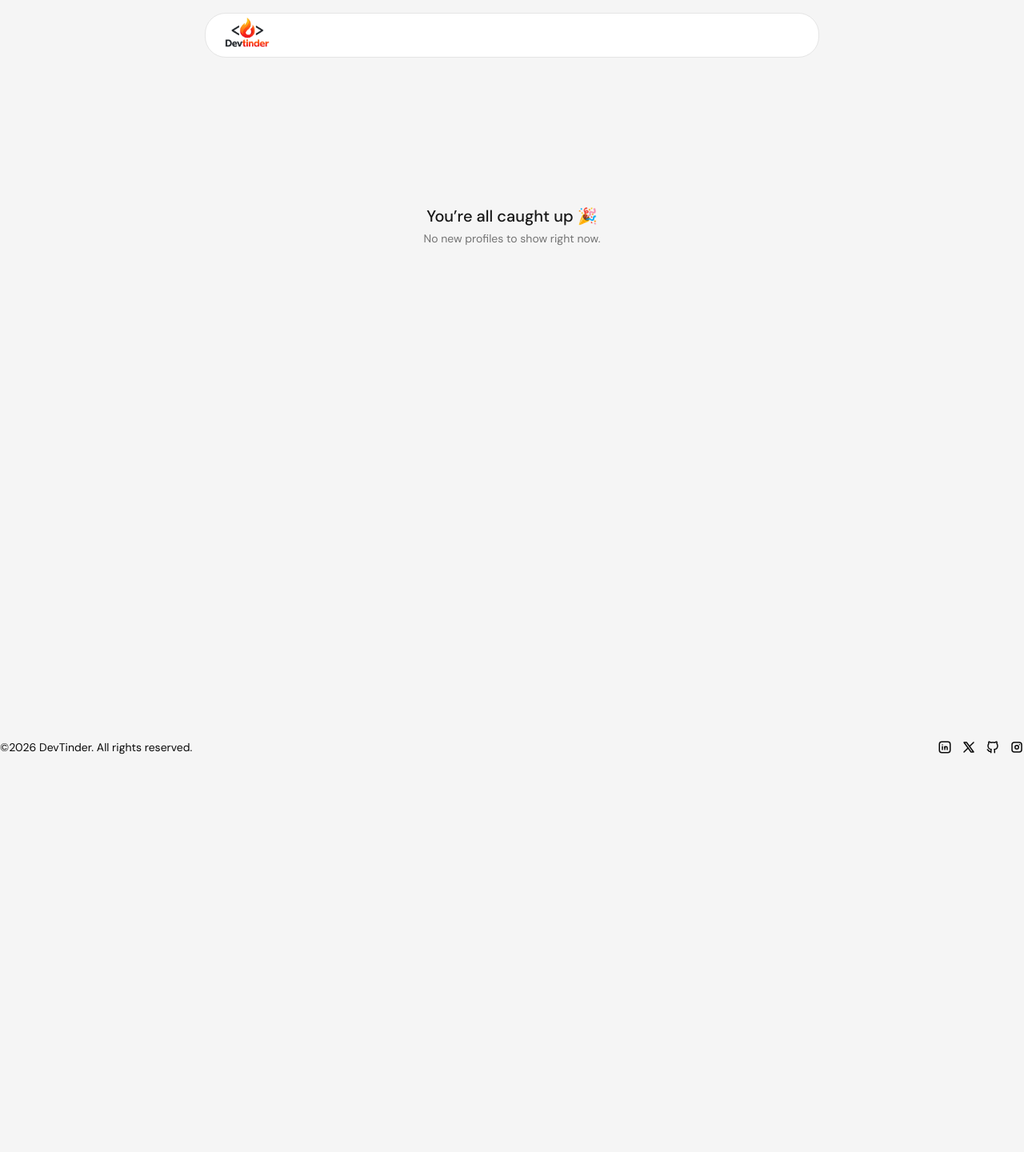
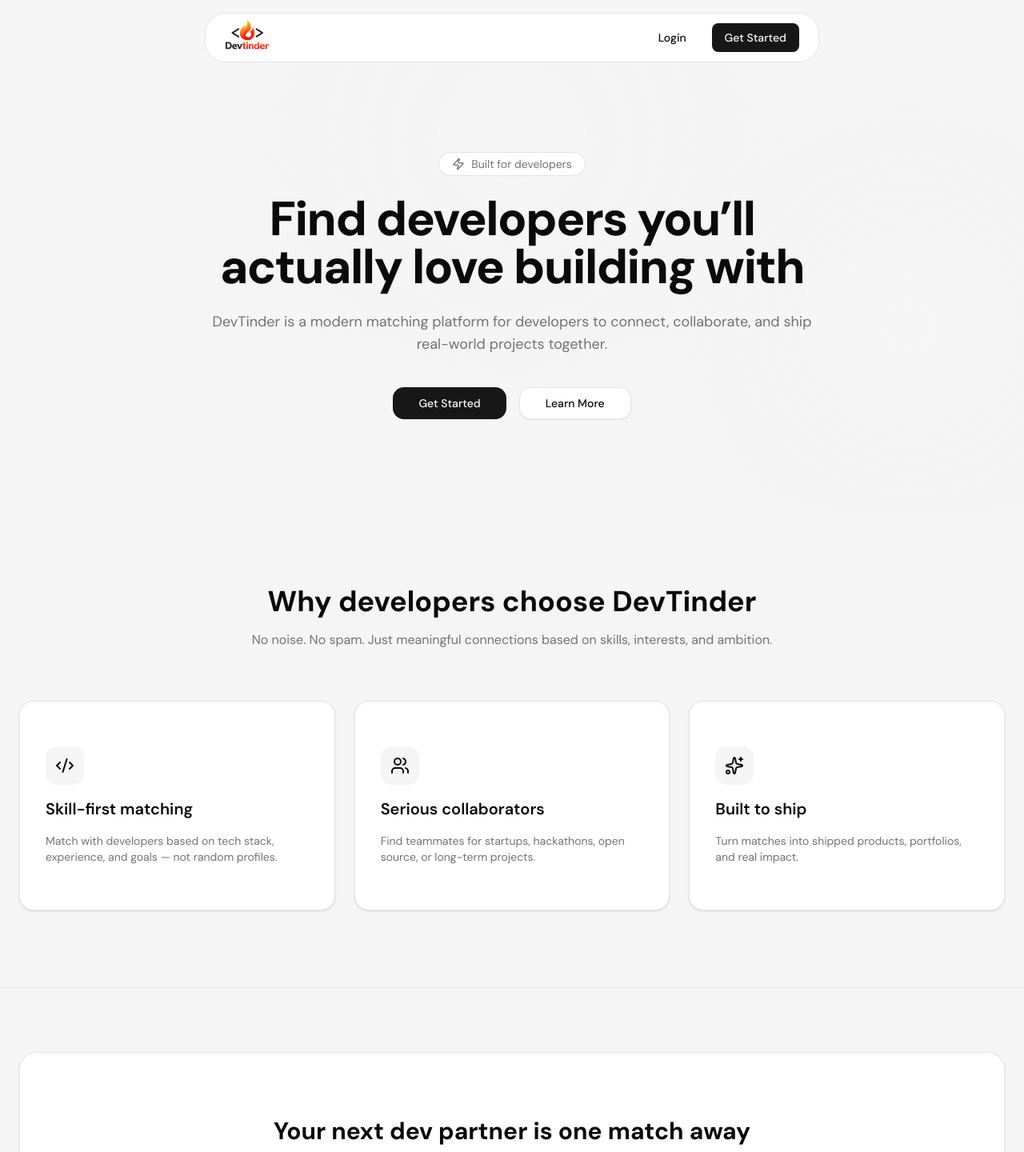
Before and after one commit to devxsagar/DevTinder-frontend, a React (Vite) app: page / in a window 1280 px wide. Shown: the top 1440 px of the page at 80% size. Before the commit the page ends 956 px from the top, so only its background shows below. Built offline with nearby package versions, Linux system fonts and the light colour scheme; no server answers.

Commit message:
fix: home page url bug

```diff
--- a/src/App.jsx
+++ b/src/App.jsx
@@ -7,6 +7,8 @@ import Navbar from "./components/Navigation/Navbar";
 import Footer from "./components/Navigation/Footer";
 import { toast, Toaster } from "sonner";
 import { addUser, removeUser } from "./feature/userSlice";
+import { Button } from "./components/ui/button";
+import Home from "./components/Home";
 
 const App = () => {
   const dispatch = useDispatch();
@@ -23,9 +25,12 @@ const App = () => {
         return;
       }
 
-      const res = await axios.get(import.meta.env.VITE_REACT_APP_BACKEND_BASE_URL + "/profile/view", {
-        withCredentials: true,
-      });
+      const res = await axios.get(
+        import.meta.env.VITE_REACT_APP_BACKEND_BASE_URL + "/profile/view",
+        {
+          withCredentials: true,
+        },
+      );
 
       if (res.data.success) {
         dispatch(addUser(res.data.user));
@@ -44,7 +49,7 @@ const App = () => {
 
   return (
     <div className="max-xl:px-4 z-100 ">
-      {location.pathname !== "/login" && location.pathname !== "/signup" && <Navbar />}
+      <Navbar />
       <Outlet />
       <Footer />
       <Toaster position="top-right" />
--- /dev/null
+++ b/src/components/Home.jsx
@@ -0,0 +1,115 @@
+import { Button } from "@/components/ui/button";
+import { Card, CardContent } from "@/components/ui/card";
+import { Heart, Code2, Users, Sparkles, Zap } from "lucide-react";
+import Navbar from "./Navigation/Navbar";
+import Footer from "./Navigation/Footer";
+import { useNavigate } from "react-router-dom";
+const Home = () => {
+  const navigate = useNavigate();
+  return (
+    <div className="min-h-screen bg- text-foreground">
+        <Navbar />
+
+      {/* HERO */}
+      <section className="relative overflow-hidden">
+        {/* subtle background effects */}
+        <div className="pointer-events-none absolute inset-0">
+          <div className="absolute -top-24 left-1/2 h-96 w-96 -translate-x-1/2 rounded-full bg-accent/40 blur-3xl" />
+          <div className="absolute top-1/3 right-0 h-72 w-72 rounded-full bg-secondary blur-3xl" />
+        </div>
+
+        <div className="relative mx-auto max-w-7xl px-6 py-28 text-center">
+          <div className="mx-auto max-w-3xl space-y-6">
+            <span className="inline-flex items-center gap-2 rounded-full border bg-card px-4 py-1 text-sm text-muted-foreground">
+              <Zap className="h-4 w-4" /> Built for developers
+            </span>
+            <h1 className="text-4xl font-extrabold tracking-tight sm:text-6xl">
+              Find developers you’ll actually love building with
+            </h1>
+            <p className="text-lg text-muted-foreground">
+              DevTinder is a modern matching platform for developers to connect,
+              collaborate, and ship real-world projects together.
+            </p>
+            <div className="flex justify-center gap-4 pt-4">
+              <Button size="lg" className="rounded-xl px-8" onClick={() => navigate("/signup")} >
+                Get Started
+              </Button>
+              <Button size="lg" variant="outline" className="rounded-xl px-8">
+                Learn More
+              </Button>
+            </div>
+          </div>
+        </div>
+      </section>
+
+      {/* FEATURES */}
+      <section className="mx-auto max-w-7xl px-6 py-24">
+        <div className="mb-16 text-center">
+          <h2 className="text-3xl font-bold sm:text-4xl">
+            Why developers choose DevTinder
+          </h2>
+          <p className="mx-auto mt-4 max-w-2xl text-muted-foreground">
+            No noise. No spam. Just meaningful connections based on skills,
+            interests, and ambition.
+          </p>
+        </div>
+
+        <div className="grid gap-6 sm:grid-cols-2 lg:grid-cols-3">
+          <FeatureCard
+            icon={<Code2 className="h-6 w-6" />}
+            title="Skill-first matching"
+            description="Match with developers based on tech stack, experience, and goals — not random profiles."
+          />
+          <FeatureCard
+            icon={<Users className="h-6 w-6" />}
+            title="Serious collaborators"
+            description="Find teammates for startups, hackathons, open source, or long-term projects."
+          />
+          <FeatureCard
+            icon={<Sparkles className="h-6 w-6" />}
+            title="Built to ship"
+            description="Turn matches into shipped products, portfolios, and real impact."
+          />
+        </div>
+      </section>
+
+      {/* CTA STRIP */}
+      <section className="border-t bg-secondary">
+        <div className="mx-auto max-w-7xl px-6 py-20">
+          <Card className="rounded-3xl">
+            <CardContent className="flex flex-col items-center gap-6 p-10 text-center sm:p-14">
+              <h3 className="text-3xl font-bold">
+                Your next dev partner is one match away
+              </h3>
+              <p className="max-w-xl text-muted-foreground">
+                Stop building alone. Join DevTinder and collaborate with
+                developers who match your energy and vision.
+              </p>
+              <Button size="lg" className="rounded-xl px-10">
+                Create your profile
+              </Button>
+            </CardContent>
+          </Card>
+        </div>
+      </section>
+
+      <Footer />
+    </div>
+  );
+};
+
+function FeatureCard({ icon, title, description }) {
+return (
+<Card className="group rounded-2xl transition hover:-translate-y-1 hover:shadow-lg">
+<CardContent className="space-y-4 p-8">
+<div className="flex h-12 w-12 items-center justify-center rounded-xl bg-secondary transition group-hover:scale-110">
+{icon}
+</div>
+<h4 className="text-xl font-semibold">{title}</h4>
+<p className="text-sm text-muted-foreground">{description}</p>
+</CardContent>
+</Card>
+);
+}
+
+export default Home;
--- a/src/components/Navigation/Navbar.jsx
+++ b/src/components/Navigation/Navbar.jsx
@@ -1,5 +1,5 @@
 import { useDispatch, useSelector } from "react-redux";
-import { Link, useNavigate } from "react-router-dom";
+import { Link, useLocation, useNavigate } from "react-router-dom";
 import axios from "axios";
 
 import {
@@ -16,15 +16,22 @@ import {
   IconUserFilled,
   IconUserPlus,
 } from "@tabler/icons-react";
-import {  DEFAULT_PHOTO_URL } from "@/utils/constants";
+import { DEFAULT_PHOTO_URL } from "@/utils/constants";
 import { removeUser } from "@/feature/userSlice";
 import logo from "../../assets/logo.webp";
+import { Button } from "../ui/button";
 
 const Navbar = () => {
   const user = useSelector((state) => state.user);
 
   const navigate = useNavigate();
   const dispatch = useDispatch();
+  const location = useLocation();
+
+  const isAuthPage =
+    location.pathname === "/login" || location.pathname === "/signup";
+
+  const isHomePage = location.pathname === "/";
 
   const handleLogout = async () => {
     try {
@@ -47,13 +54,23 @@ const Navbar = () => {
     <nav className="w-full text-foreground">
       <div className="mx-auto max-w-3xl px-6 py-3 bg-background flex items-center  justify-between border border-border mt-4 rounded-4xl">
         {/* Logo */}
-        <Link to="/" className="text-lg md:text-xl font-bold cursor-pointer">
+        <Link
+          to={isHomePage ? "/" : "/app"}
+          className="text-lg md:text-xl font-bold cursor-pointer"
+        >
           <img src={logo} alt="logo" className="w-10 -mt-2 md:w-14" />
         </Link>
 
+        {isHomePage && (
+          <nav className="flex items-center gap-4">
+            <Button variant="ghost" onClick={() => navigate("/login")} >Login</Button>
+            <Button variant="default" onClick={() => navigate("/signup")}>Get Started</Button>
+          </nav>
+        )}
+
         {/* User Dropdown */}
         {user && (
-          <DropdownMenu >
+          <DropdownMenu>
             <DropdownMenuTrigger asChild>
               <Avatar className="cursor-pointer">
                 <AvatarImage
@@ -61,14 +78,14 @@ const Navbar = () => {
                   src={user.photoUrl || DEFAULT_PHOTO_URL}
                   alt="user"
                 />
-                <AvatarFallback>{user.firstName.split("")[0]}</AvatarFallback>
+                <AvatarFallback>{user.firstName?.split("")[0]}</AvatarFallback>
               </Avatar>
             </DropdownMenuTrigger>
 
             <DropdownMenuContent align="end" className="w-20 bg-popover">
               <DropdownMenuItem
                 className="cursor-pointer"
-                onClick={() => navigate("/profile")}
+                onClick={() => navigate("/app/profile")}
               >
                 <IconUser />
                 Profile
@@ -76,7 +93,7 @@ const Navbar = () => {
 
               <DropdownMenuItem
                 className="cursor-pointer"
-                onClick={() => navigate("/connections")}
+                onClick={() => navigate("/app/connections")}
               >
                 <IconUserCheck />
                 Connections
@@ -84,7 +101,7 @@ const Navbar = () => {
 
               <DropdownMenuItem
                 className="cursor-pointer"
-                onClick={() => navigate("/requests")}
+                onClick={() => navigate("/app/requests")}
               >
                 <IconUserPlus />
                 Requests
--- a/src/components/profile/ProfileEditForm.jsx
+++ b/src/components/profile/ProfileEditForm.jsx
@@ -40,8 +40,6 @@ const ProfileEditForm = () => {
 
   const navigate = useNavigate();
   const dispatch = useDispatch();
-
-  console.log(userData);
 
   // Generic change handler
   const handleChange = (e) => {
@@ -105,9 +103,9 @@ const ProfileEditForm = () => {
         });
 
         if (res?.data?.isFirstTime) {
-          navigate("/");
+          navigate("/app");
         } else {
-          navigate("/profile");
+          navigate("/app/profile");
         }
       }
     } catch (err) {
--- a/src/components/profile/RightProfileCard.jsx
+++ b/src/components/profile/RightProfileCard.jsx
@@ -66,10 +66,10 @@ const RightProfileCard = ({ user }) => {
         <div className="mt-6">
           <p className="text-xs uppercase text-muted-foreground">Skills</p>
           <div className="mt-1 flex flex-wrap  gap-2">
-            {user.skills.length === 0 ? (
+            {user.skills?.length === 0 ? (
               <p className="text-sm text-primary/80">Add your top skills</p>
             ) : (
-              user.skills.map((skill) => (
+              user.skills?.map((skill) => (
                 <span
                   key={skill}
                   className="rounded-full bg-neutral-100 px-3 py-1 text-xs font-medium text-neutral-700"
--- a/src/main.jsx
+++ b/src/main.jsx
@@ -14,24 +14,32 @@ import ProfileEditForm from "./components/profile/ProfileEditForm";
 import Connections from "./pages/Connections";
 import Requests from "./pages/Requests";
 import NotFound from "./pages/NotFound";
+import Home from "./components/Home";
 
 const router = createBrowserRouter([
+  // 🌐 Public routes (NO App layout)
   {
     path: "/",
+    element: <Home />, // your DevTinder landing page
+    errorElement: <NotFound />,
+  },
+  {
+    path: "login",
+    element: <Login />,
+  },
+  {
+    path: "signup",
+    element: <Signup />,
+  },
+
+  // 🔒 App routes (WITH App layout)
+  {
+    path: "app",
     element: <App />,
-    errorElement: <NotFound />,
     children: [
       {
-        path: "/",
+        index: true,
         element: <Feed />,
-      },
-      {
-        path: "signup",
-        element: <Signup />,
-      },
-      {
-        path: "login",
-        element: <Login />,
       },
       {
         path: "profile",
@@ -48,7 +56,7 @@ const router = createBrowserRouter([
       {
         path: "requests",
         element: <Requests />,
-      }
+      },
     ],
   },
 ]);
--- a/src/pages/Feed.jsx
+++ b/src/pages/Feed.jsx
@@ -28,6 +28,8 @@ const Feed = () => {
     fetchFeed();
   }, []);
 
+  if(!feedUsers) return
+
   return (
     <div className="w-full min-h-screen pt-30">
       <div className="w-full  max-w-7xl mx-auto flex items-center justify-center">
--- a/src/pages/Login.jsx
+++ b/src/pages/Login.jsx
@@ -38,7 +38,7 @@ const Login = () => {
         description: `Welcome back ${res?.data?.user?.firstName}!`,
       });
 
-      navigate("/");
+      navigate("/app");
     } catch (error) {
       const message = error?.response?.data?.message || "Something went wrong";
       setErrMessage(message);
--- a/src/pages/Profile.jsx
+++ b/src/pages/Profile.jsx
@@ -4,10 +4,27 @@ import { useNavigate } from "react-router-dom";
 import LeftProfileCard from "@/components/profile/LeftProfileCard";
 import RightProfileCard from "@/components/profile/RightProfileCard";
 import { useSelector } from "react-redux";
+import { Button } from "@/components/ui/button";
 
 const Profile = () => {
   const user = useSelector((state) => state.user);
   const navigate = useNavigate();
+
+  if (!user) {
+    return (
+      <div className="flex flex-col gap-4 items-center justify-center min-h-screen">
+        {" "}
+        <p>Please login in first to view your profile </p>{" "}
+        <Button
+          className=" text-sm font-medium"
+          onClick={() => navigate("/login")}
+        >
+          Login
+        </Button>
+      </div>
+    );
+  }
+
   return (
     <div className="min-h-screen bg-secondary py-10 px-4">
       <div className="mx-auto max-w-7xl">
@@ -21,7 +38,10 @@ const Profile = () => {
           </div>
 
           {/* Edit Button */}
-          <button className="rounded-lg border border-border bg-background px-4 py-2 text-sm font-medium text-primary transition hover:bg-accent" onClick={() => navigate("/profile/edit")}>
+          <button
+            className="rounded-lg border border-border bg-background px-4 py-2 text-sm font-medium text-primary transition hover:bg-accent"
+            onClick={() => navigate("/profile/edit")}
+          >
             Edit Profile
           </button>
         </div>
```
Also changed, not shown: src/feature/userSlice.js (indentation only).
